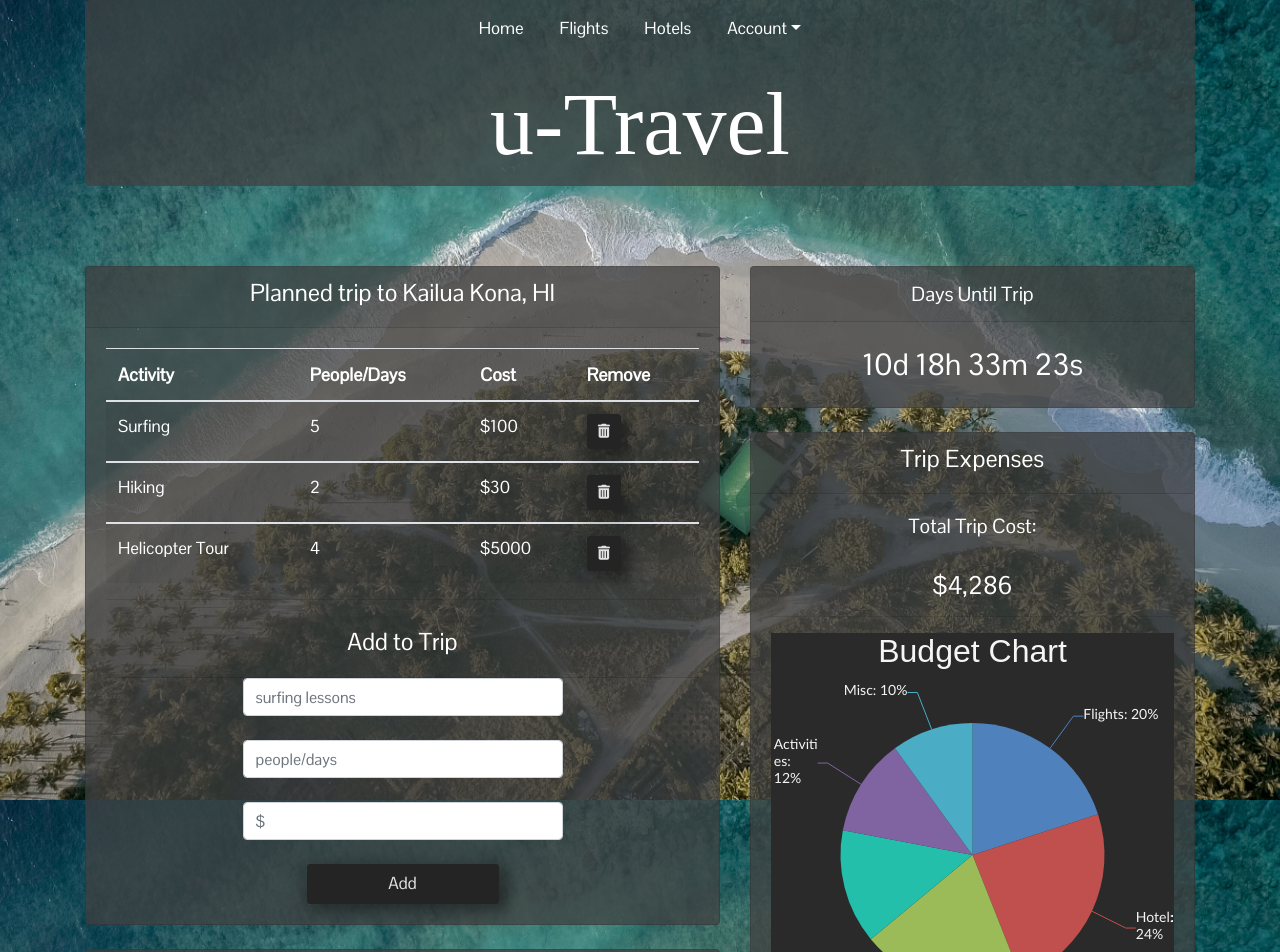
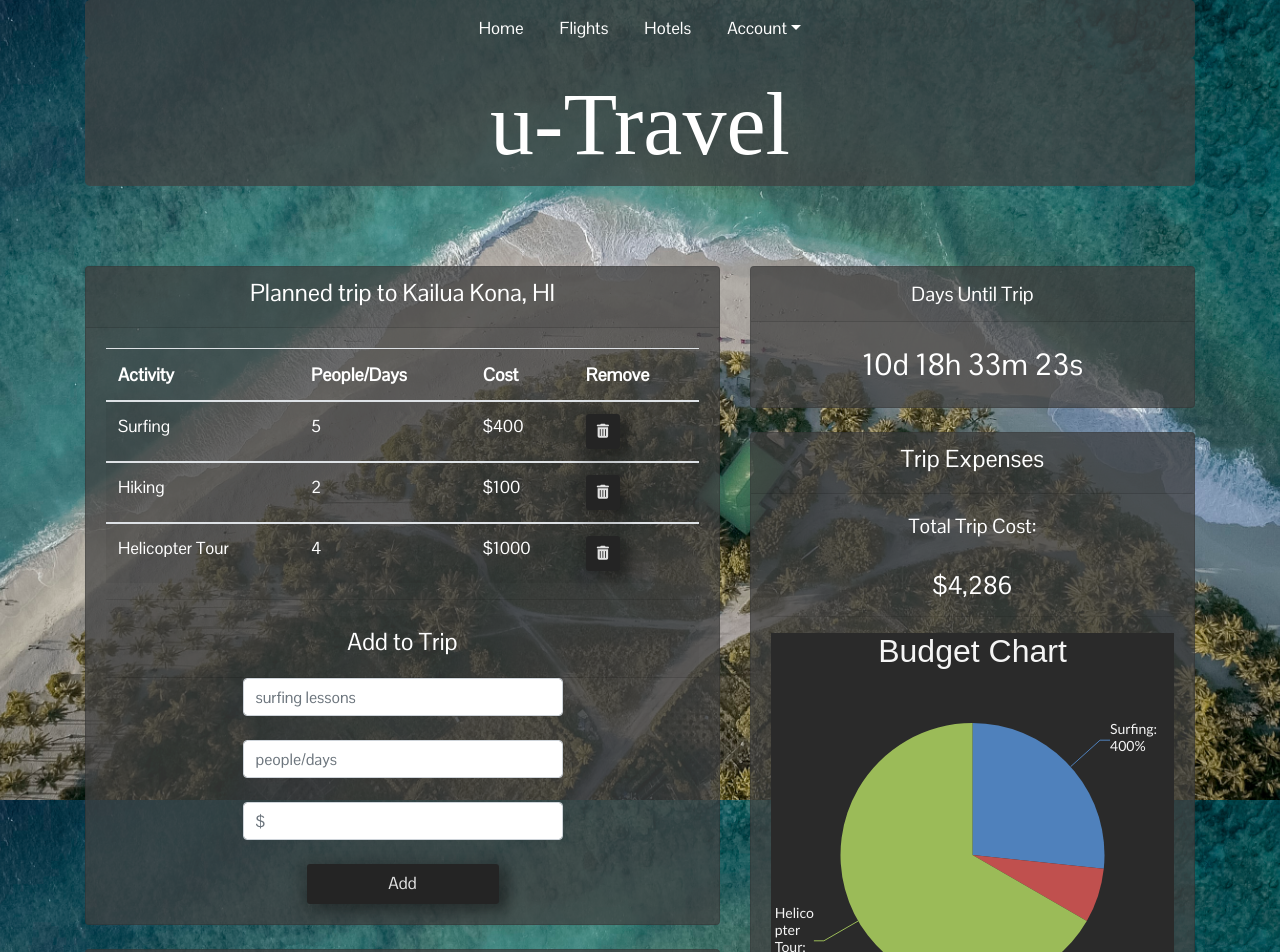
Before and after one commit to joditivis/U-Travel, a React (Create React App) app in the folder client/: page /userpage in a window 1280 px wide. Shown: the top 952 px of the page. Built offline with nearby package versions, Linux system fonts and the light colour scheme; no server answers; a web font is replaced by a local one.

Commit message:
changed state, passing data to chart

```diff
--- a/client/src/components/Budget/BudgetCard.js
+++ b/client/src/components/Budget/BudgetCard.js
@@ -6,7 +6,7 @@ import './style.css';
 
 
 const BudgetCard = props => {
-
+console.log('trip', props.trip)
   return (
     <div>
       <Card className='budget-card'>
@@ -18,7 +18,8 @@ const BudgetCard = props => {
 
                <hr></hr>
 
-               <Chart />
+               <Chart
+               trip={props.trip}/>
 
                <br></br>
                <hr></hr>
--- a/client/src/components/Budget/Chart.js
+++ b/client/src/components/Budget/Chart.js
@@ -2,36 +2,43 @@ import React, { Component } from 'react';
 import CanvasJSReact from './assets/canvasjs.react';
 
 // var CanvasJS = CanvasJSReact.CanvasJS;
-var CanvasJSChart = CanvasJSReact.CanvasJSChart;;
+var CanvasJSChart = CanvasJSReact.CanvasJSChart;
 
 class Chart extends Component {
-
   render() {
     const options = {
       animationEnabled: true,
       // exportEnabled: true,
-			theme: "dark1", // "light1", "dark1", "dark2"
-			title:{
-				text: "Budget Chart"
+      theme: 'dark1', // "light1", "dark1", "dark2"
+      title: {
+        text: 'Budget Chart'
       },
-			data: [{
-				type: "pie",
-				indexLabel: "{label}: {y}%",
+      data: [
+        {
+          type: 'pie',
+          indexLabel: '{label}: {y}%',
           startAngle: -90,
-				dataPoints: [
-					{ y: 20, label: "Flights" },
-					{ y: 24, label: "Hotel" },
-					{ y: 20, label: "Food & Drinks" },
-					{ y: 14, label: "Rental Car" },
-					{ y: 12, label: "Activities" },
-					{ y: 10, label: "Misc" }
+          dataPoints: (this.props.trip || []).map(trip => ({
+            label: trip.title,
+            y: trip.amount
+          }))
+        }
       ]
-			}]
-		}
+    };
+
+    // { y: 20, label: "Flights" },
+    // { y: 24, label: "Hotel" },
+    // { y: 20, label: "Food & Drinks" },
+    // { y: 14, label: "Rental Car" },
+    // { y: 12, label: "Activities" },
+    // { y: 10, label: "Misc" }
 
     return (
       <div>
-			<CanvasJSChart options = {options}
+
+
+        <CanvasJSChart
+          options={options}
           /* onRef={ref => this.chart = ref} */
         />
         {/*You can get reference to the chart instance as shown above using onRef. This allows you to access all chart properties and methods*/}
--- a/client/src/components/SavedTripInfo/AddTripForm.js
+++ b/client/src/components/SavedTripInfo/AddTripForm.js
@@ -1,55 +1,55 @@
-import React, { useState } from 'react';
-import { Form, Button, Input } from 'reactstrap';
-import './style.css';
+// import React, { useState } from 'react';
+// import { Form, Button, Input } from 'reactstrap';
+// import './style.css';
 
-const AddTripForm = ({ addTrip }) => {
-  const [title, setTitle] = useState('');
-  const [peopleOrDays, setPeopleOrDays] = useState('');
-  const [amount, setAmount] = useState('');
+// const AddTripForm = ({ addTrip }) => {
+//   const [title, setTitle] = useState('');
+//   const [peopleOrDays, setPeopleOrDays] = useState('');
+//   const [amount, setAmount] = useState('');
 
 
-  const handleSubmit = event => {
-    event.preventDefault();
-    addTrip(title, peopleOrDays, amount);
-    setTitle('');
-    setPeopleOrDays('');
-    setAmount('');
-  };
+//   const handleSubmit = event => {
+//     event.preventDefault();
+//     addTrip(title, peopleOrDays, amount);
+//     setTitle('');
+//     setPeopleOrDays('');
+//     setAmount('');
+//   };
 
-  return (
-    <Form>
-      <Input
-        className="add-trip-input"
-        type="text"
-        name="title"
-        placeholder="surfing lessons"
-        value={title}
-        onChange={event => setTitle(event.target.value)}
-      />
-      <br></br>
-      <Input
-        className="add-trip-input"
-        type="text"
-        name="peopleOrDays"
-        placeholder="people/days"
-        value={peopleOrDays}
-        onChange={event => setPeopleOrDays(event.target.value)}
-      />
-      <br></br>
-      <Input
-        className="add-trip-input"
-        type="text"
-        name="amount"
-        placeholder="$"
-        value={amount}
-        onChange={event => setAmount(event.target.value)}
-      />
-      <br></br>
-      <Button className="add-item-btn" size="sm" onClick={handleSubmit}>
-        Add
-      </Button>
-    </Form>
-  );
-};
+//   return (
+//     <Form>
+//       <Input
+//         className="add-trip-input"
+//         type="text"
+//         name="title"
+//         placeholder="surfing lessons"
+//         value={title}
+//         onChange={event => setTitle(event.target.value)}
+//       />
+//       <br></br>
+//       <Input
+//         className="add-trip-input"
+//         type="text"
+//         name="peopleOrDays"
+//         placeholder="people/days"
+//         value={peopleOrDays}
+//         onChange={event => setPeopleOrDays(event.target.value)}
+//       />
+//       <br></br>
+//       <Input
+//         className="add-trip-input"
+//         type="text"
+//         name="amount"
+//         placeholder="$"
+//         value={amount}
+//         onChange={event => setAmount(event.target.value)}
+//       />
+//       <br></br>
+//       <Button className="add-item-btn" size="sm" onClick={handleSubmit}>
+//         Add
+//       </Button>
+//     </Form>
+//   );
+// };
 
-export default AddTripForm;
+// export default AddTripForm;
--- a/client/src/components/SavedTripInfo/TripInfo.js
+++ b/client/src/components/SavedTripInfo/TripInfo.js
@@ -1,71 +1,71 @@
-import React, { useState } from 'react';
-import AddTripForm from '../SavedTripInfo/AddTripForm';
-import Trip from '../SavedTripInfo/Trip';
-import { Card, CardHeader, CardBody, Table } from 'reactstrap';
-import './style.css';
+// import React, { useState } from 'react';
+// import AddTripForm from '../SavedTripInfo/AddTripForm';
+// // import Trip from '../SavedTripInfo/Trip';
+// import { Card, CardHeader, CardBody, Table } from 'reactstrap';
+// import './style.css';
 
-const TripInfo = () => {
-  const [trips, setTrip] = useState([
-    {
-      title: 'Surfing',
-      peopleOrDays: 5,
-      amount: 100
-    },
-    {
-      title: 'Hiking',
-      peopleOrDays: 2,
-      amount: 30
-    },
-    {
-      title: 'Helicopter Tour',
-      peopleOrDays: 4,
-      amount: 5000
-    }
-  ]);
+// const TripInfo = () => {
+//   const [trips, setTrip] = useState([
+//     {
+//       title: 'Surfing',
+//       peopleOrDays: 5,
+//       amount: 100
+//     },
+//     {
+//       title: 'Hiking',
+//       peopleOrDays: 2,
+//       amount: 30
+//     },
+//     {
+//       title: 'Helicopter Tour',
+//       peopleOrDays: 4,
+//       amount: 5000
+//     }
+//   ]);
 
-  const addTrip = (title, peopleOrDays, amount) => {
-    console.log('add trip', { title, peopleOrDays, amount });
-    const newTrip = [...trips, { title, peopleOrDays, amount }];
-    setTrip(newTrip);
-  };
+//   const addTrip = (title, peopleOrDays, amount) => {
+//     console.log('add trip', { title, peopleOrDays, amount });
+//     const newTrip = [...trips, { title, peopleOrDays, amount }];
+//     setTrip(newTrip);
+//   };
 
-  const removeTrip = index => {
-    console.log('remove trip', index);
-    const newTrip = [...trips];
-    newTrip.splice(index, 1);
-    setTrip(newTrip);
-  };
+//   const removeTrip = index => {
+//     console.log('remove trip', index);
+//     const newTrip = [...trips];
+//     newTrip.splice(index, 1);
+//     setTrip(newTrip);
+//   };
 
-  return (
-    <Card className='trip-card'>
-      <CardHeader className='trip-header'><h4>Planned trip to Kailua Kona, HI</h4></CardHeader>
-      {/* <CardHeader>Add to my trip</CardHeader>
-      <AddTripForm addTrip={addTrip} /> */}
-      <CardBody className='trip-body'>
-        <Table striped className='trip-table'>
-          <thead>
-            <tr>
-              <th>Activity</th>
-              <th>People/Days</th>
-              <th>Cost</th>
-              <th>Remove</th>
-            </tr>
-          </thead>
-          {trips.map((trip, index) => (
-            <Trip
-              key={index}
-              index={index}
-              trip={trip}
-              removeTrip={removeTrip}
-            />
-          ))}
-        </Table>
-        <hr></hr>
-        <CardHeader className='trip-header'><h4>Add to Trip</h4></CardHeader>
-      <AddTripForm addTrip={addTrip} />
-      </CardBody>
-    </Card>
-  );
-};
+//   return (
+//     <Card className='trip-card'>
+//       <CardHeader className='trip-header'><h4>Planned trip to Kailua Kona, HI</h4></CardHeader>
+//       {/* <CardHeader>Add to my trip</CardHeader>
+//       <AddTripForm addTrip={addTrip} /> */}
+//       <CardBody className='trip-body'>
+//         <Table striped className='trip-table'>
+//           <thead>
+//             <tr>
+//               <th>Activity</th>
+//               <th>People/Days</th>
+//               <th>Cost</th>
+//               <th>Remove</th>
+//             </tr>
+//           </thead>
+//           {trips.map((trip, index) => (
+//             <Trip
+//               key={index}
+//               index={index}
+//               trip={trip}
+//               removeTrip={removeTrip}
+//             />
+//           ))}
+//         </Table>
+//         <hr></hr>
+//         <CardHeader className='trip-header'><h4>Add to Trip</h4></CardHeader>
+//       <AddTripForm addTrip={addTrip} />
+//       </CardBody>
+//     </Card>
+//   );
+// };
 
-export default TripInfo;
+// export default TripInfo;
--- a/client/src/pages/UserPage/UserPage.js
+++ b/client/src/pages/UserPage/UserPage.js
@@ -1,33 +1,155 @@
-import React, { Component } from 'react';
-import { Container, Row, Col } from 'reactstrap';
+import React, { useState } from 'react';
+import {
+  Container,
+  Row,
+  Col,
+  CardHeader,
+  Card,
+  Table,
+  CardBody,
+  Button,
+  Form,
+  Input
+} from 'reactstrap';
 import PackingList from '../../components/PackingList/PackingList';
 import BudgetCard from '../../components/Budget/BudgetCard';
 import CountDown from '../../components/DaysUntilTrip/CountDown';
 import WeatherPage from '../WeatherPage/WeatherPage';
-// import DatePicker from '../../components/DatePicker/DatePicker';
-import TripInfo from '../../components/SavedTripInfo/TripInfo'
+// import TripInfo from '../../components/SavedTripInfo/TripInfo';
+import Trip from '../../components/SavedTripInfo/Trip';
+// import AddTripForm from '../../components/SavedTripInfo/AddTripForm';
+import './style.css';
 
-class UserPage extends Component {
+const AddTripForm = ({ addTrip }) => {
+  const [title, setTitle] = useState('');
+  const [peopleOrDays, setPeopleOrDays] = useState('');
+  const [amount, setAmount] = useState('');
 
-  render() {
+  const handleSubmit = event => {
+    event.preventDefault();
+    addTrip(title, peopleOrDays, amount);
+    setTitle('');
+    setPeopleOrDays('');
+    setAmount('');
+  };
+
+  return (
+    <Form>
+      <Input
+        className="add-trip-input"
+        type="text"
+        name="title"
+        placeholder="surfing lessons"
+        value={title}
+        onChange={event => setTitle(event.target.value)}
+      />
+      <br></br>
+      <Input
+        className="add-trip-input"
+        type="text"
+        name="peopleOrDays"
+        placeholder="people/days"
+        value={peopleOrDays}
+        onChange={event => setPeopleOrDays(event.target.value)}
+      />
+      <br></br>
+      <Input
+        className="add-trip-input"
+        type="text"
+        name="amount"
+        placeholder="$"
+        value={amount}
+        onChange={event => setAmount(event.target.value)}
+      />
+      <br></br>
+      <Button className="add-item-btn" size="sm" onClick={handleSubmit}>
+        Add
+      </Button>
+    </Form>
+  );
+};
+
+const UserPage = () => {
+  const [trips, setTrip] = useState([
+    {
+      title: 'Surfing',
+      peopleOrDays: 5,
+      amount: 400
+    },
+    {
+      title: 'Hiking',
+      peopleOrDays: 2,
+      amount: 100
+    },
+    {
+      title: 'Helicopter Tour',
+      peopleOrDays: 4,
+      amount: 1000
+    }
+  ]);
+
+  const addTrip = (title, peopleOrDays, amount) => {
+    console.log('add trip', { title, peopleOrDays, amount });
+    const newTrip = [...trips, { title, peopleOrDays, amount }];
+    setTrip(newTrip);
+  };
+
+  const removeTrip = index => {
+    console.log('remove trip', index);
+    const newTrip = [...trips];
+    newTrip.splice(index, 1);
+    setTrip(newTrip);
+  };
+
   return (
     <Container>
       <br></br>
       <br></br>
       <Row>
         <Col md={7}>
-            <TripInfo />
-            {/* <br></br>
-            <CountDown /> */}
+          <Card className="trip-card">
+            <CardHeader className="trip-header">
+              <h4>Planned trip to Kailua Kona, HI</h4>
+            </CardHeader>
+            {/* <CardHeader>Add to my trip</CardHeader>
+      <AddTripForm addTrip={addTrip} /> */}
+            <CardBody className="trip-body">
+              <Table striped className="trip-table">
+                <thead>
+                  <tr>
+                    <th>Activity</th>
+                    <th>People/Days</th>
+                    <th>Cost</th>
+                    <th>Remove</th>
+                  </tr>
+                </thead>
+                {trips.map((trip, index) => (
+                  <Trip
+                    key={index}
+                    index={index}
+                    trip={trip}
+                    removeTrip={removeTrip}
+                  />
+                ))}
+              </Table>
+              <hr></hr>
+              <CardHeader className="trip-header">
+                <h4>Add to Trip</h4>
+              </CardHeader>
+              <AddTripForm addTrip={addTrip} />
+            </CardBody>
+          </Card>
+
           <br></br>
           <PackingList />
           <br></br>
-            {/* <DatePicker /> */}
         </Col>
         <Col md={5}>
           <CountDown />
           <br></br>
-            <BudgetCard />
+          <BudgetCard
+          trip={trips}
+          />
         </Col>
       </Row>
       <br></br>
@@ -37,7 +159,6 @@ class UserPage extends Component {
       <br></br>
     </Container>
   );
-  }
-}
+};
 
 export default UserPage;
--- /dev/null
+++ b/client/src/pages/UserPage/style.css
@@ -0,0 +1,60 @@
+.trip-card {
+    background-color: rgba(66, 66, 66, 0.74);
+    font-family: 'Pontano Sans', sans-serif;
+    color: rgb(255, 255, 255);
+}
+
+.trip-header {
+    font-size: 20px;
+    text-align: center;
+}
+
+.trip-table {
+    color: rgb(255, 255, 255);
+}
+
+th {
+    font-size: 18px;
+}
+
+td {
+    font-size: 17px;
+}
+
+.remove-button {
+    color: rgba(255, 255, 255, 0.87);
+    background-color: rgb(36, 36, 36);
+    border: solid rgb(36, 36, 36);
+    box-shadow: 0px 5px 15px 8px rgba(0, 0, 0, 0.2), 10px 5px 10px 0px rgba(0, 0, 0, 0.19);
+}
+
+.remove-button:hover {
+    color: rgb(0, 0, 0);
+    background-color: rgba(255, 255, 255, 0.87);
+    border: solid rgba(255, 255, 255, 0.87);
+}
+
+.add-trip-input {
+    display: block;
+    margin: 0 auto;
+    width: 20rem;
+}
+
+.add-item-btn {
+    color: rgba(255, 255, 255, 0.87);
+    background-color: rgb(36, 36, 36);
+    border: solid rgb(36, 36, 36);
+    box-shadow: 0px 5px 15px 8px rgba(0, 0, 0, 0.2), 10px 5px 10px 0px rgba(0, 0, 0, 0.19);
+    font-family: 'Pontano Sans', sans-serif;
+    font-size: 17px;
+    width: 12rem;
+    margin: 0 auto;
+    display: block;
+}
+
+.add-item-btn:hover {
+    color: rgb(0, 0, 0);
+    background-color: rgba(255, 255, 255, 0.87);
+    border: solid rgba(255, 255, 255, 0.87);
+    font-family: 'Pontano Sans', sans-serif;
+}
```
Lines whose indentation alone changed are shown as unchanged.
